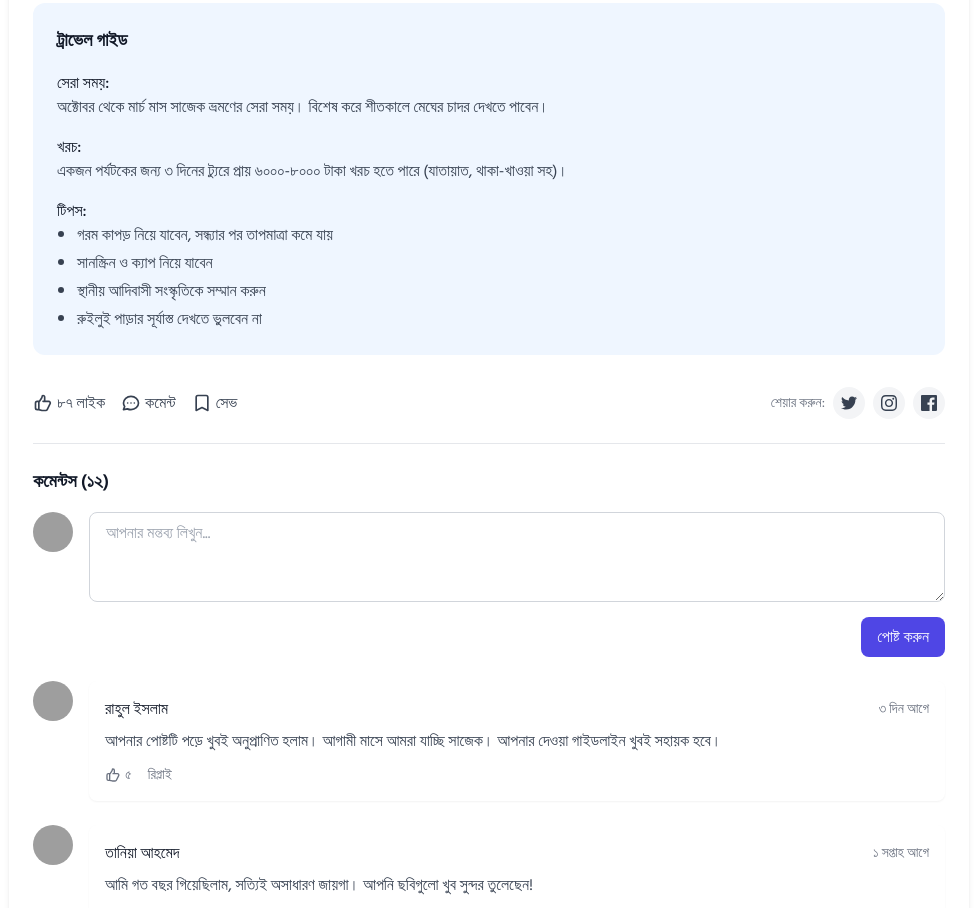
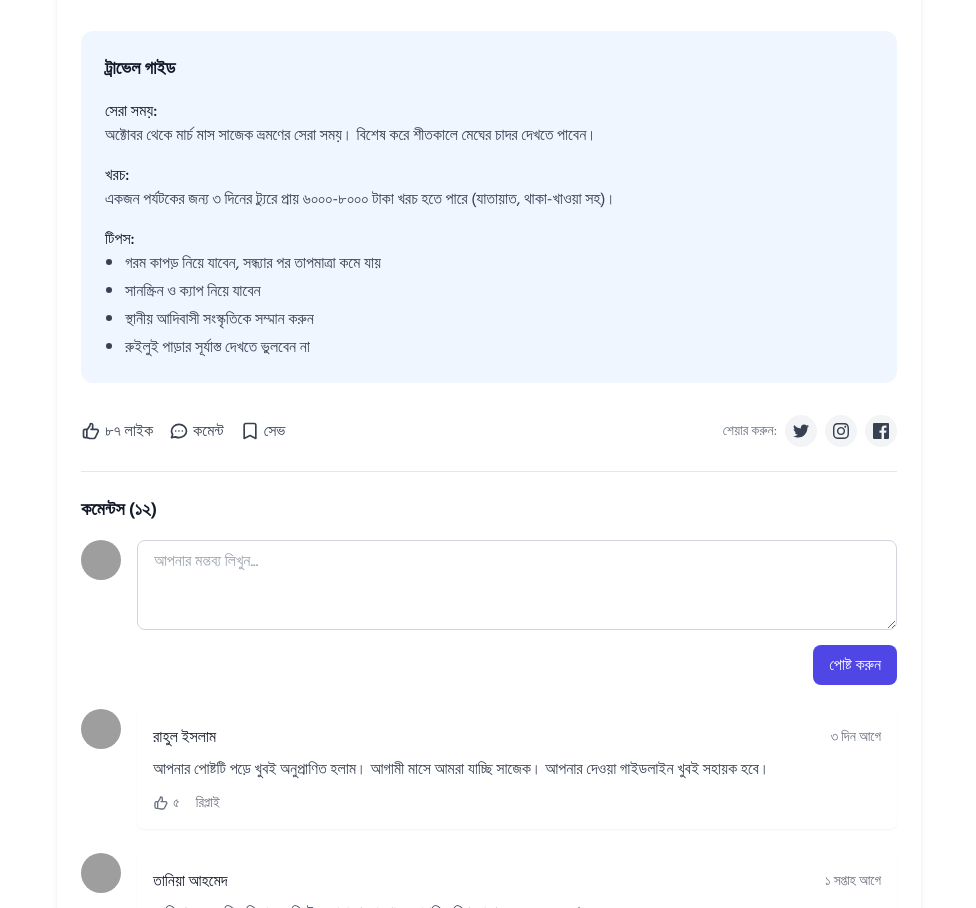
Before and after one commit to onstudiocodes/book-platform, a Django app: page /tour_details in a window 1280 px wide. Shown: the part 1692-2600 px from the top of the page, without its empty margins (279-1255 px from the left). Run offline with Django 4.2, Linux system fonts and the light colour scheme; some libraries are stand-ins or nearby versions; grey boxes are pictures that could not be loaded.

Commit message:
width fix

```diff
--- a/templates/main/tour_details.html
+++ b/templates/main/tour_details.html
@@ -14,7 +14,7 @@
 {% endblock %}
 {% block content %}
  <!-- Single Tour Page Demo -->
-    <div class="mx-auto px-4 py-4">
+    <div class="max-w-4xl mx-auto px-4 py-4">
         <div class="bg-white rounded-xl shadow-md overflow-hidden">
             <!-- Tour Header -->
             <div class="p-6 border-b border-gray-200">
```
